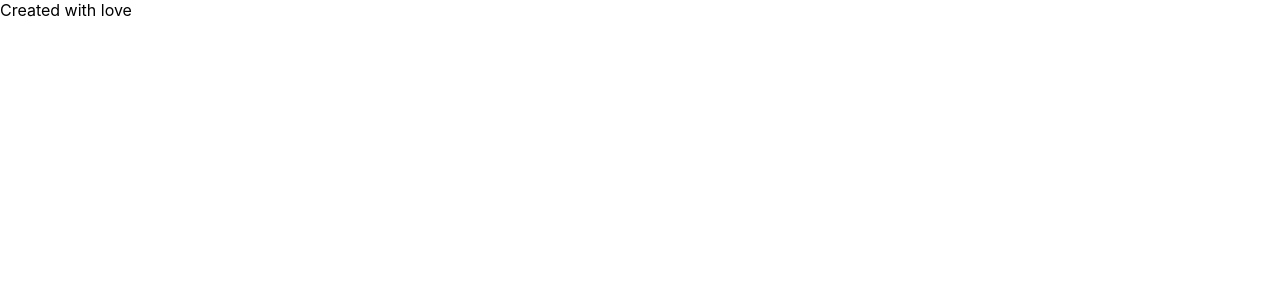
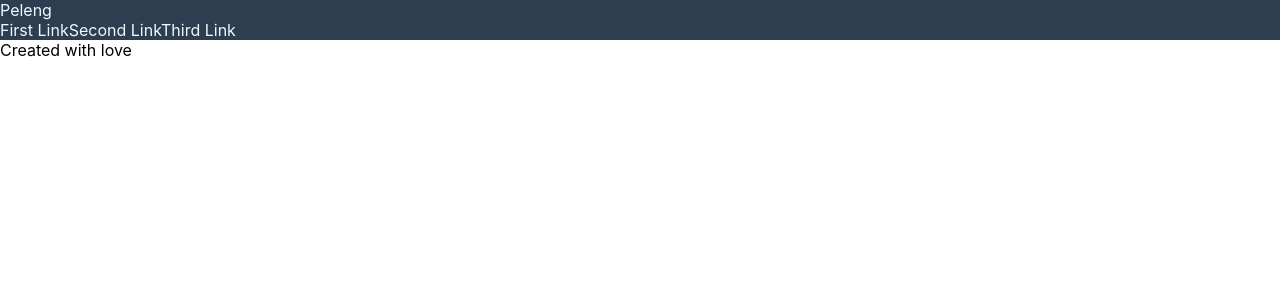
Before and after one commit to edwardAzarevich/AgroMeteoCRA, a React (Create React App) app: page / in a window 1280 px wide. Shown: the top 300 px of the page. Built offline with nearby package versions, Linux system fonts and the light colour scheme.

Commit message:
Add BrowserRouter Navigate

```diff
--- a/src/components/Pages/Login/login.js
+++ b/src/components/Pages/Login/login.js
@@ -1,5 +1,6 @@
 import React from 'react';
 import './login.css';
+
 class Login extends React.Component {
     state = {
         email: '',
--- /dev/null
+++ b/src/components/SideBar/sideBar.js
@@ -0,0 +1,2 @@
+import React from "react";
+import sideBar from './sideBar.css'
--- a/src/components/header/header.js
+++ b/src/components/header/header.js
@@ -5,7 +5,7 @@ function MainHeader() {
         <div >
             <header>
                 <div className='MainHeader'>
-                    <div>123</div>
+                    <div>Peleng</div>
                     <nav><a>First Link</a><a>Second Link</a><a>Third Link</a></nav>
                 </div>
             </header>
--- a/src/index.js
+++ b/src/index.js
@@ -3,6 +3,7 @@ import ReactDOM from 'react-dom/client';
 import './index.css';
 import { BrowserRouter, Switch, Route } from 'react-router-dom';
 import App from './components/app/App'
+import Headers from './components/header/header'
 //import Header from './components/header/header';
 //import * as serviceWorker from './serviceWorker';
 import * as serviceWorker from './serviceWorker';
@@ -23,6 +24,7 @@ const Footer = () => (
 const root = ReactDOM.createRoot(document.getElementById('root'));
 root.render(
     <BrowserRouter>
+        <Headers />
         <Footer />
     </BrowserRouter>
 );
```
Also changed, not shown: src/components/Pages/Home/home.css (added), src/components/Pages/Home/home.js (added), src/components/SideBar/sideBar.css (added), src/components/footer/footer.css (added), src/components/footer/footer.js (added).
